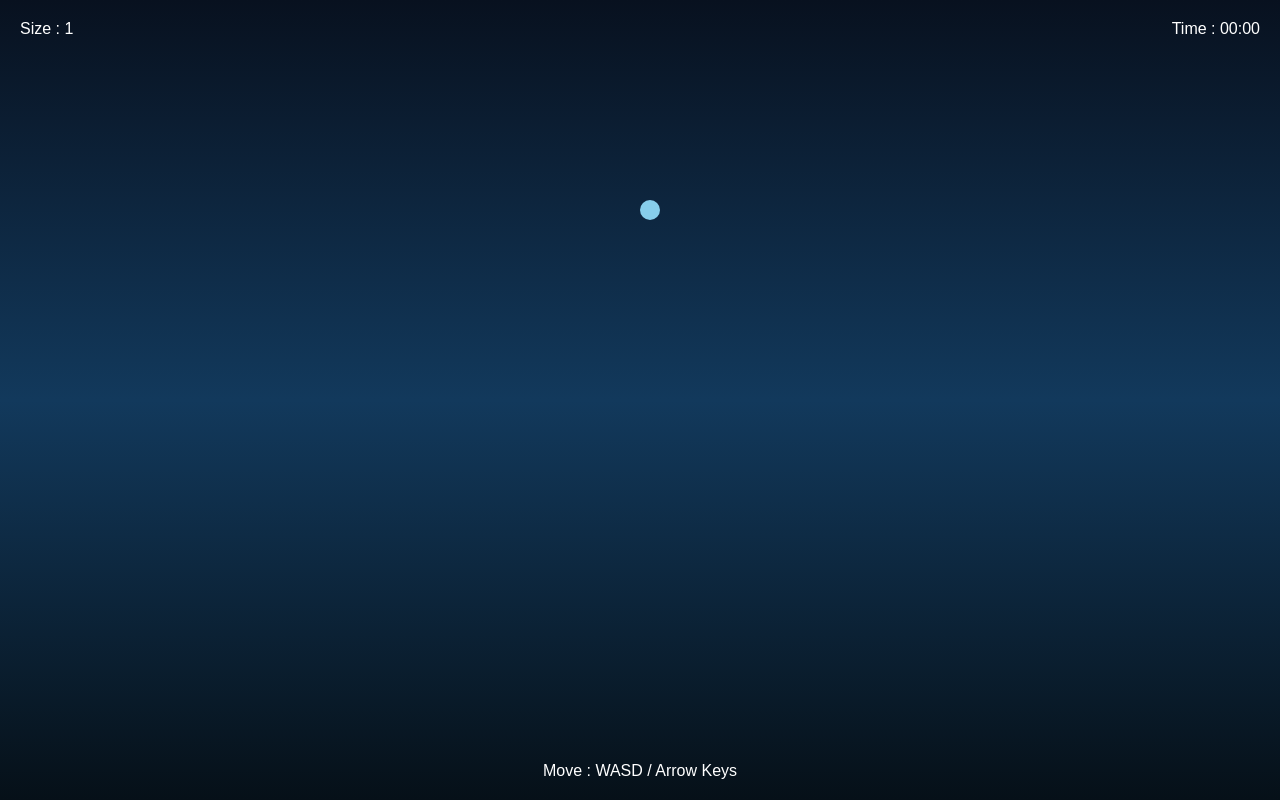
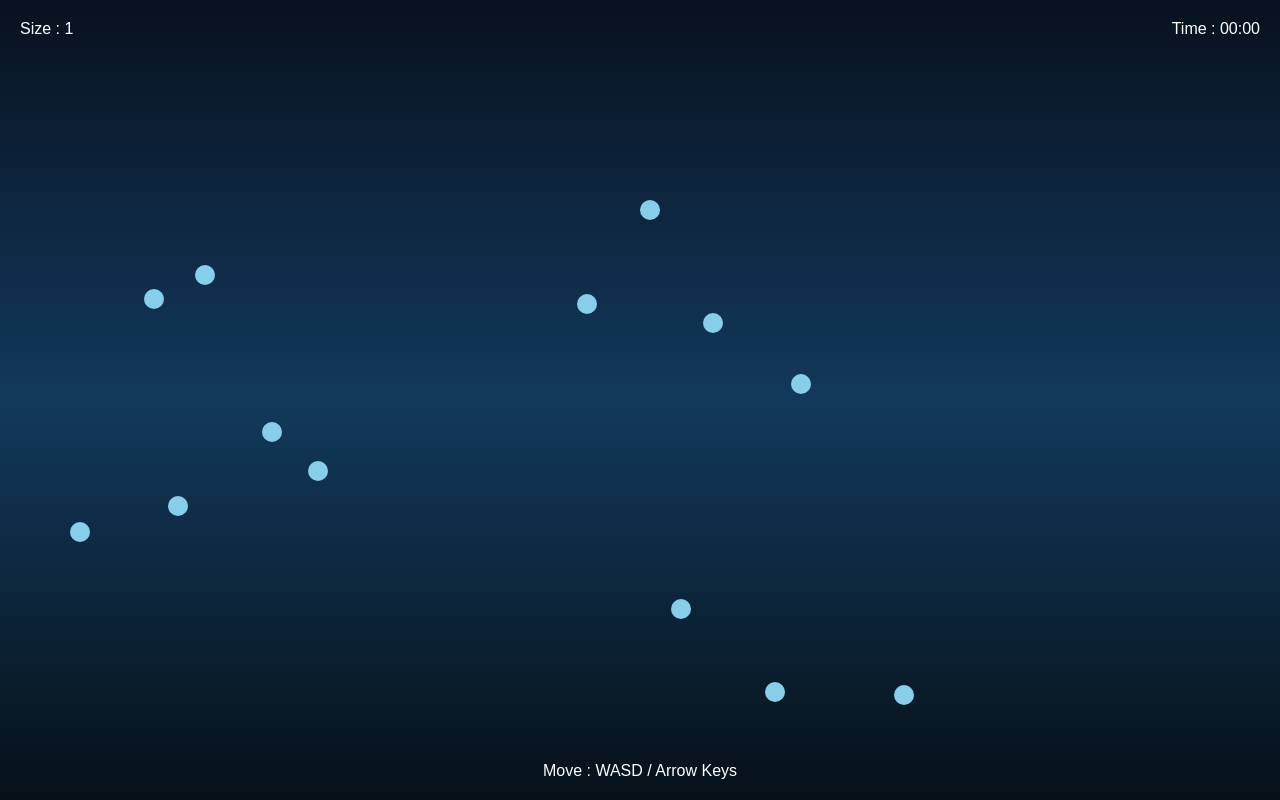
Before and after one commit to appleblue07/WaterDroplet, a plain HTML site: page index.html in a window 1280 px wide. Both pictures are taken after a click on the button "PLAY". Shown: the top 800 px of the page. Drawn offline with Linux system fonts and the light colour scheme.

Commit message:
물방울 랜덤 생성 추가

```diff
--- a/scr/scripts.js
+++ b/scr/scripts.js
@@ -1,10 +1,13 @@
+//const { createElement } = require("react");
 
 const startScreen = document.getElementById("startScreen");
 const gameScreen = document.getElementById("gameScreen");
 const playBtn = document.getElementById("playBtn");
 
+let check_gameStart = false;
+
 playBtn.addEventListener("click", () => {
-
+    check_gameStart = true;
     startScreen.style.display = "none";
     gameScreen.style.display = "flex";
 });
@@ -29,13 +32,14 @@ document.addEventListener("keydown", (event) => {
 });
 
 function update(){
+    if(check_gameStart){
+        if(leftPressed){
+            playerX -= 30;
+        }
 
-    if(leftPressed){
-        playerX -= 30;
-    }
-
-    if(rightPressed){
-        playerX += 30;
+        if(rightPressed){
+            playerX += 30;
+        }
     }
 
     player.style.left = playerX + "px";
@@ -48,6 +52,20 @@ update();
 
 
 
+// // 랜덤으로 물방울 생성
+function CreateDroplet(){
+    if(check_gameStart){
+        const droplet = document.createElement("div");
+        droplet.className = "droplet";
+        document.body.appendChild(droplet);
 
+        const x = Math.random() * 1000;
+        const y = Math.random() * 1000;
+        droplet.style.left = x + "px";
+        droplet.style.top = y + "px";
+    }
+}
+
+setInterval(CreateDroplet, 200);
 
 console.log("연결 완");
--- a/style.css
+++ b/style.css
@@ -21,6 +21,16 @@ body{
     color:white;
 }
 
+.droplet{
+    position:absolute;
+
+    width:20px;
+    height:20px;
+
+    background:skyblue;
+    border-radius:50%;
+
+}
 
 #player{
 
```
